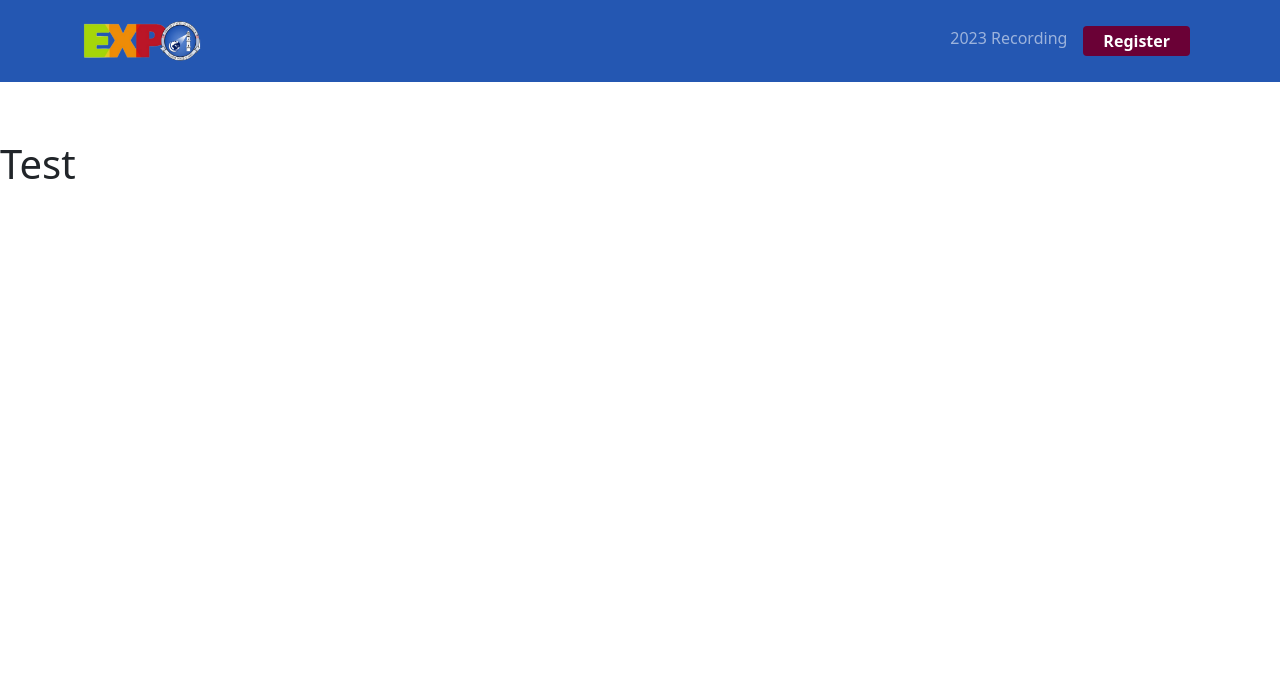
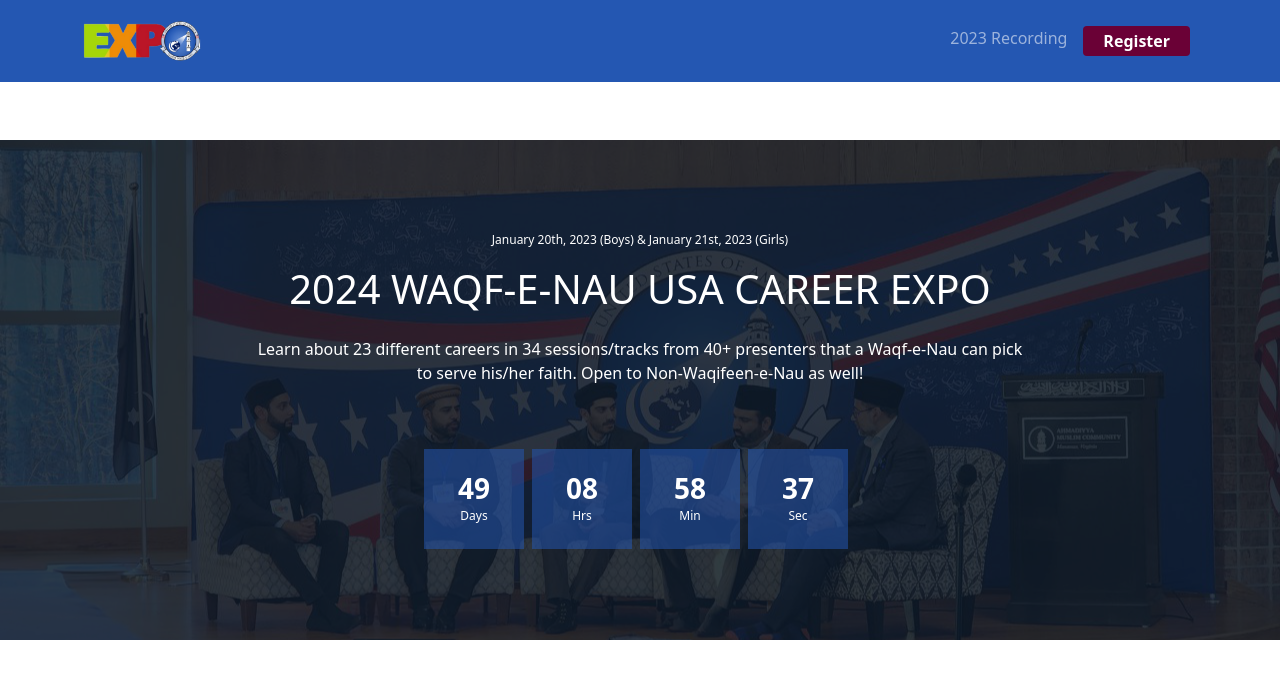
Before and after one commit to tofik-khan/wn-expo, a Next.js app: page / in a window 1280 px wide. Shown: the top 678 px of the page. Built offline with nearby package versions, Linux system fonts and the light colour scheme.

Commit message:
Add Hero container to Homepage

```diff
--- a/pages/index.js
+++ b/pages/index.js
@@ -1,10 +1,12 @@
+import React from "react";
 import { Navigation } from "../partials/Nav";
+import { Hero } from "../partials/homepage/hero";
 
 export const Page = () => {
   return (
     <>
       <Navigation />
-      <h1>Test</h1>
+      <Hero />
     </>
   );
 };
```
